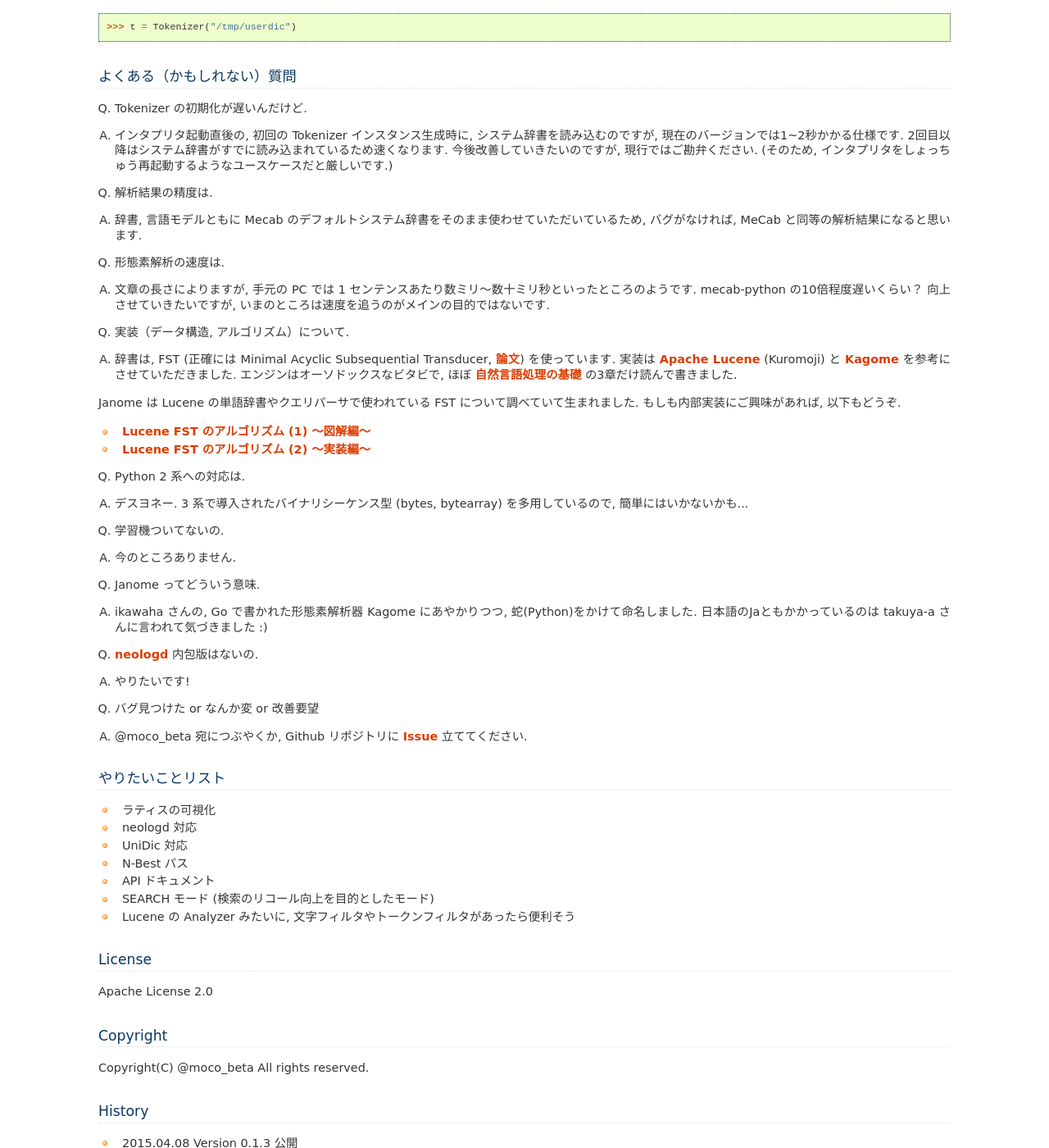
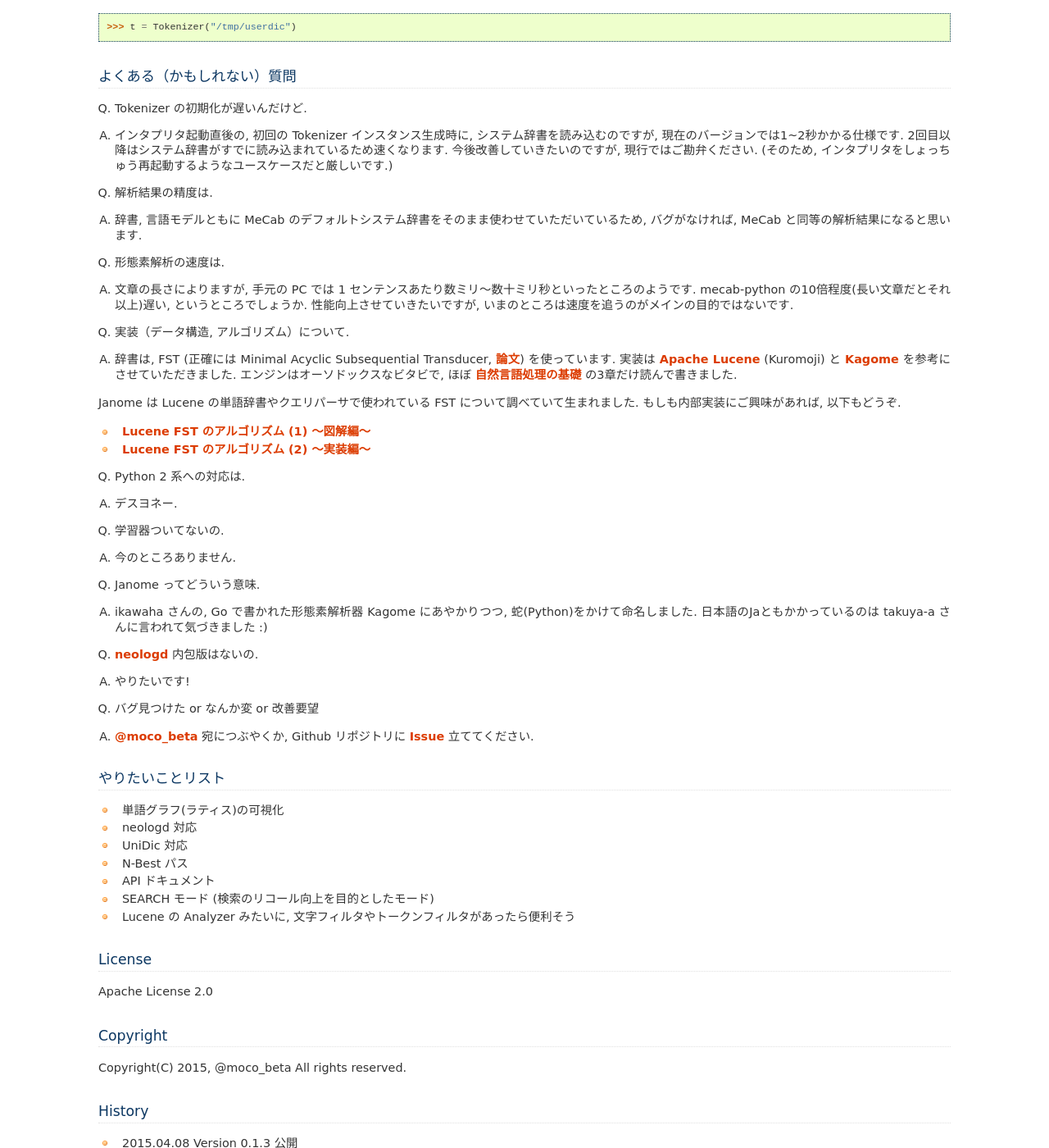
Before and after one commit to mocobeta/janome, a Sphinx documentation site: the page built from docs/index.rst, in a window 1280 px wide and 1400 px high, scrolled down 2058 px. Shown: the whole window at 82% size. Built offline with Sphinx 7.4.7, drawn with Linux system fonts in a browser that asks for light colours; some of the changed text lies outside the part shown.

Commit message:
fix documents.

```diff
--- a/README.rst
+++ b/README.rst
@@ -49,4 +49,4 @@ Apache License 2.0
 Copyright
 ==========
 
-Copyright(C) @moco_beta All rights reserved.
+Copyright(C) 2015, @moco_beta All rights reserved.
--- a/docs/index.rst
+++ b/docs/index.rst
@@ -134,11 +134,11 @@ A. インタプリタ起動直後の, 初回の Tokenizer インスタンス生
 
 Q. 解析結果の精度は.
 
-A. 辞書, 言語モデルともに Mecab のデフォルトシステム辞書をそのまま使わせていただいているため, バグがなければ, MeCab と同等の解析結果になると思います.
+A. 辞書, 言語モデルともに MeCab のデフォルトシステム辞書をそのまま使わせていただいているため, バグがなければ, MeCab と同等の解析結果になると思います.
 
 Q. 形態素解析の速度は.
 
-A. 文章の長さによりますが, 手元の PC では 1 センテンスあたり数ミリ〜数十ミリ秒といったところのようです. mecab-python の10倍程度遅いくらい？ 向上させていきたいですが, いまのところは速度を追うのがメインの目的ではないです.
+A. 文章の長さによりますが, 手元の PC では 1 センテンスあたり数ミリ〜数十ミリ秒といったところのようです. mecab-python の10倍程度(長い文章だとそれ以上)遅い, というところでしょうか. 性能向上させていきたいですが, いまのところは速度を追うのがメインの目的ではないです.
 
 Q. 実装（データ構造, アルゴリズム）について.
 
@@ -151,9 +151,9 @@ Janome は Lucene の単語辞書やクエリパーサで使われている FST
 
 Q. Python 2 系への対応は.
 
-A. デスヨネー. 3 系で導入されたバイナリシーケンス型 (bytes, bytearray) を多用しているので, 簡単にはいかないかも...
+A. デスヨネー.
 
-Q. 学習機ついてないの.
+Q. 学習器ついてないの.
 
 A. 今のところありません.
 
@@ -167,13 +167,13 @@ A. やりたいです!
 
 Q. バグ見つけた or なんか変 or 改善要望
 
-A. @moco_beta 宛につぶやくか, Github リポジトリに `Issue <https://github.com/mocobeta/janome/issues>`_ 立ててください.
+A. `@moco_beta <https://twitter.com/moco_beta>`_ 宛につぶやくか, Github リポジトリに `Issue <https://github.com/mocobeta/janome/issues>`_ 立ててください.
 
 
 やりたいことリスト
 ---------------------
 
-* ラティスの可視化
+* 単語グラフ(ラティス)の可視化
 * neologd 対応
 * UniDic 対応
 * N-Best パス
@@ -189,7 +189,7 @@ Apache License 2.0
 Copyright
 -----------
 
-Copyright(C) @moco_beta All rights reserved.
+Copyright(C) 2015, @moco_beta All rights reserved.
 
 History
 ----------
```
Also changed, not shown: other parts of docs/index.rst (+1 -1 lines).
